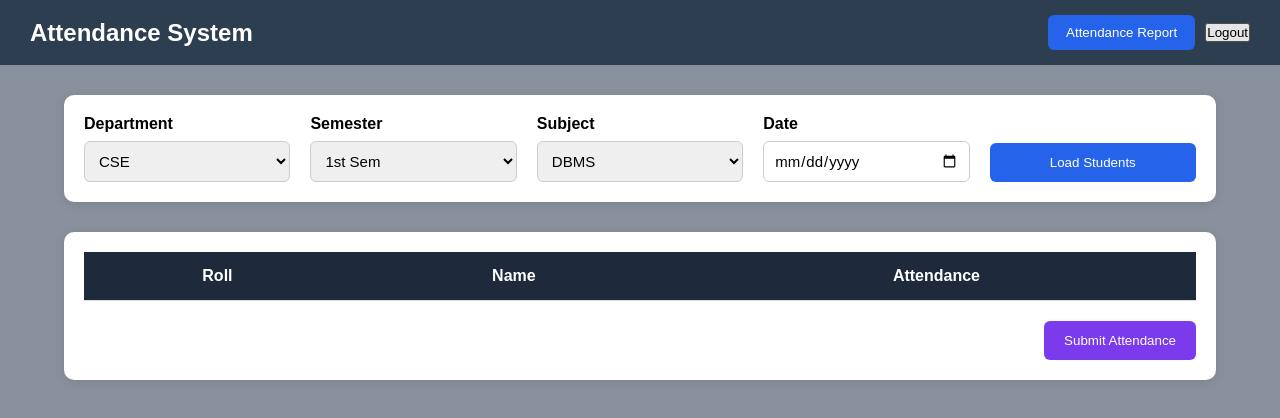
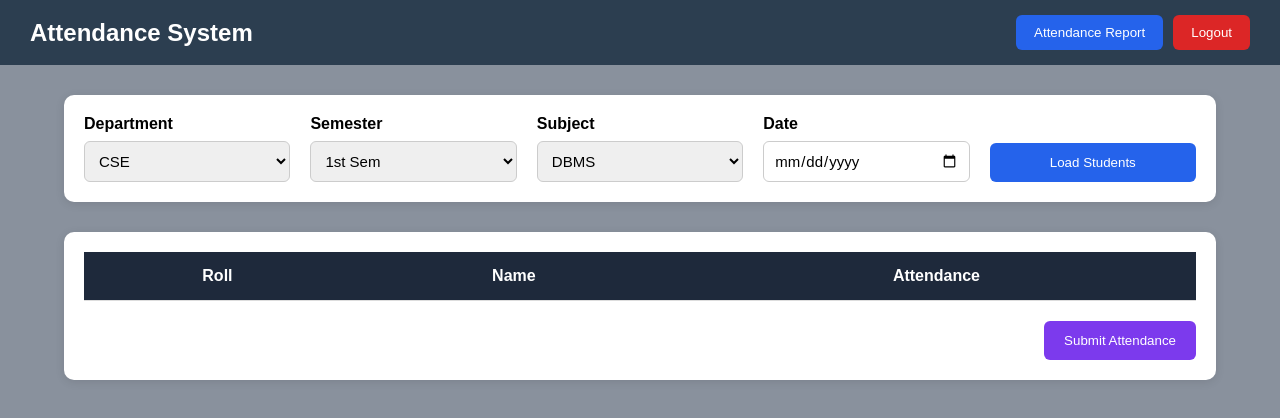
Before and after one commit to Arunava2006webdev/Attendance-System, a plain HTML site: page Frontend/teacher-dashboard.html in a window 1280 px wide. In both pictures the pointer is over the button "Logout". Drawn offline with Linux system fonts and the light colour scheme.

Commit message:
Update logout button styling

```diff
--- a/Frontend/CSS/student.css
+++ b/Frontend/CSS/student.css
@@ -30,7 +30,7 @@ body{
     align-items:center;
 }
 
-.logout-btn{
+#logoutBtn{
 
     padding:10px 18px;
 
@@ -47,7 +47,7 @@ body{
     transition:0.3s;
 }
 
-.logout-btn:hover{
+#logoutBtn:hover{
 
     background:#dc2626;
 }
--- a/Frontend/CSS/teacher.css
+++ b/Frontend/CSS/teacher.css
@@ -67,7 +67,7 @@ body{
 
 /* Logout Button */
 
-.logout-btn{
+#logoutBtn{
 
    padding:10px 18px;
 
@@ -85,7 +85,7 @@ body{
 
 }
 
-.logout-btn:hover{
+#logoutBtn:hover{
 
    background:#dc2626;
 
```
